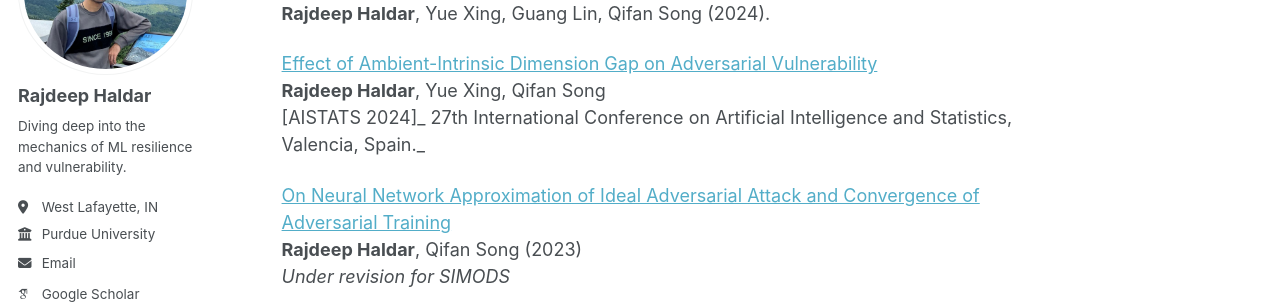
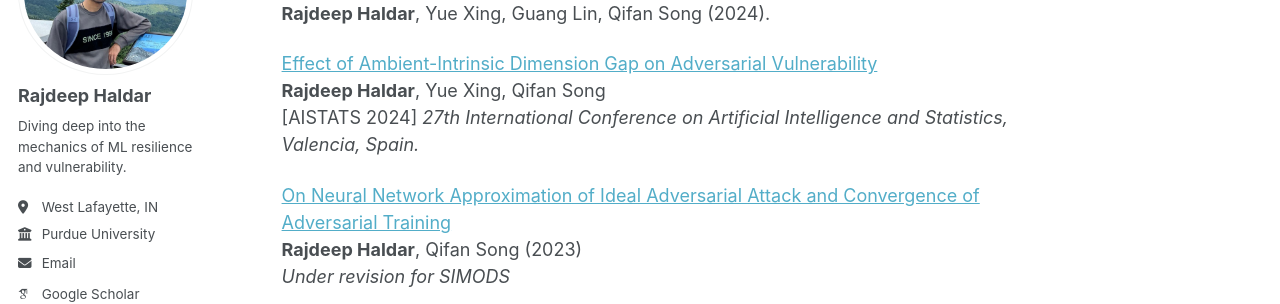
Before and after one commit to rhaldarpurdue/rhaldarpurdue.github.io, a Jekyll site: the page built from _pages/publications.md, in a window 1280 px wide. Shown: the part 195-499 px from the top of the page. Built offline with Jekyll 4.4.1, drawn with Linux system fonts in a browser that asks for light colours; some web fonts are replaced.

```diff
--- a/_pages/publications.md
+++ b/_pages/publications.md
@@ -11,7 +11,7 @@ author_profile: true
 
 [Effect of Ambient-Intrinsic Dimension Gap on Adversarial Vulnerability](https://proceedings.mlr.press/v238/haldar24a.html)\
 **Rajdeep Haldar**, Yue Xing, Qifan Song\
-[AISTATS 2024]_ 27th International Conference on Artificial Intelligence and Statistics, Valencia, Spain._
+[AISTATS 2024] _27th International Conference on Artificial Intelligence and Statistics, Valencia, Spain._
 
 [On Neural Network Approximation of Ideal Adversarial Attack and Convergence of Adversarial Training](https://arxiv.org/abs/2307.16099)\
 **Rajdeep Haldar**, Qifan Song (2023)\
```
